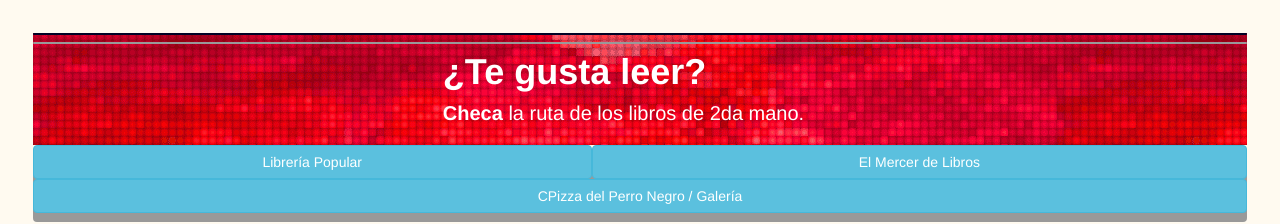
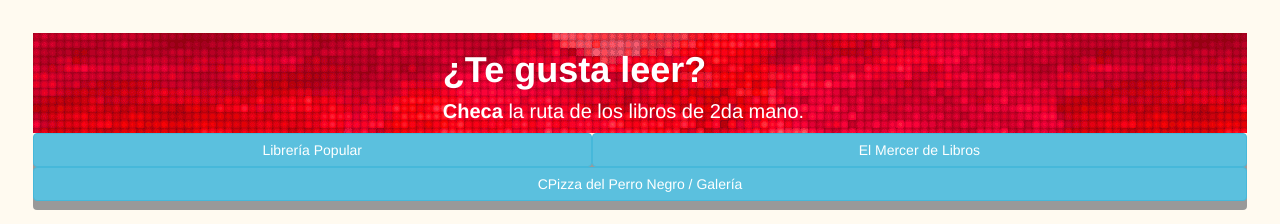
Before and after one commit to NuevoIngenioMexicano/ChecaCDMX, a plain HTML site: page Ruta_libros.html in a window 1280 px wide. Shown: the top 224 px of the page. Drawn offline with nearby package versions, Linux system fonts and the light colour scheme; some packages are replaced by stand-ins of ours.

Commit message:
Update Ruta_libros.html

```diff
--- a/Ruta_libros.html
+++ b/Ruta_libros.html
@@ -104,7 +104,9 @@
 	height: 300px;
 	color: #fff;
 	position: relative;
-	padding-bottom: 10px;
+	padding-top: 0px !important;
+	padding-left: 0px !important;
+	padding-right: 0px !important;
 }
 .tituloG{
   font-weight: 900;
@@ -151,7 +153,6 @@
   </head>
   <body>
   <div id="libros" class="divBoton">
-		<button class="botonT" onclick="mapaLibros()"></button>
 		<table>
 			<tr>
 				<th>
```
